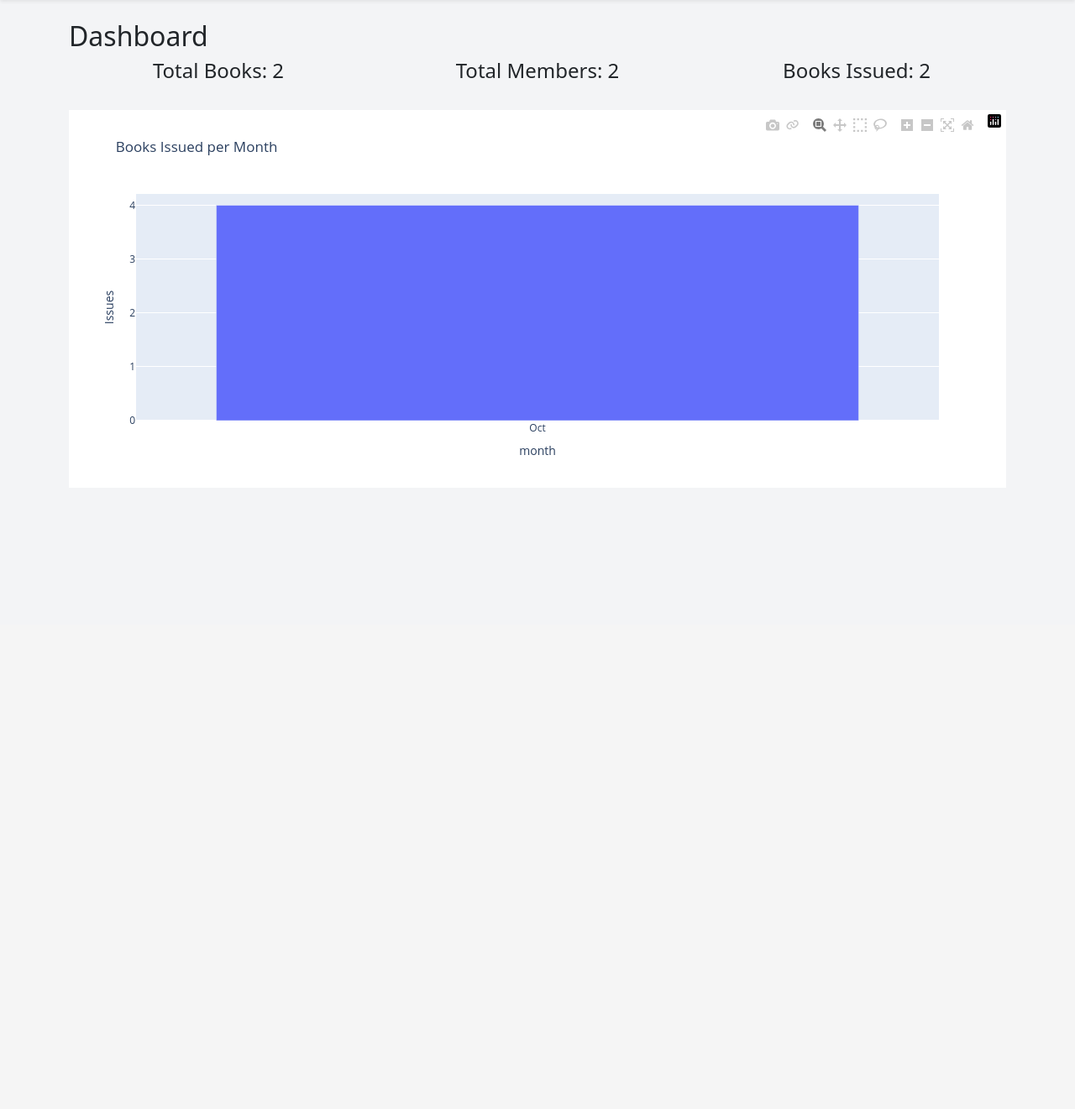
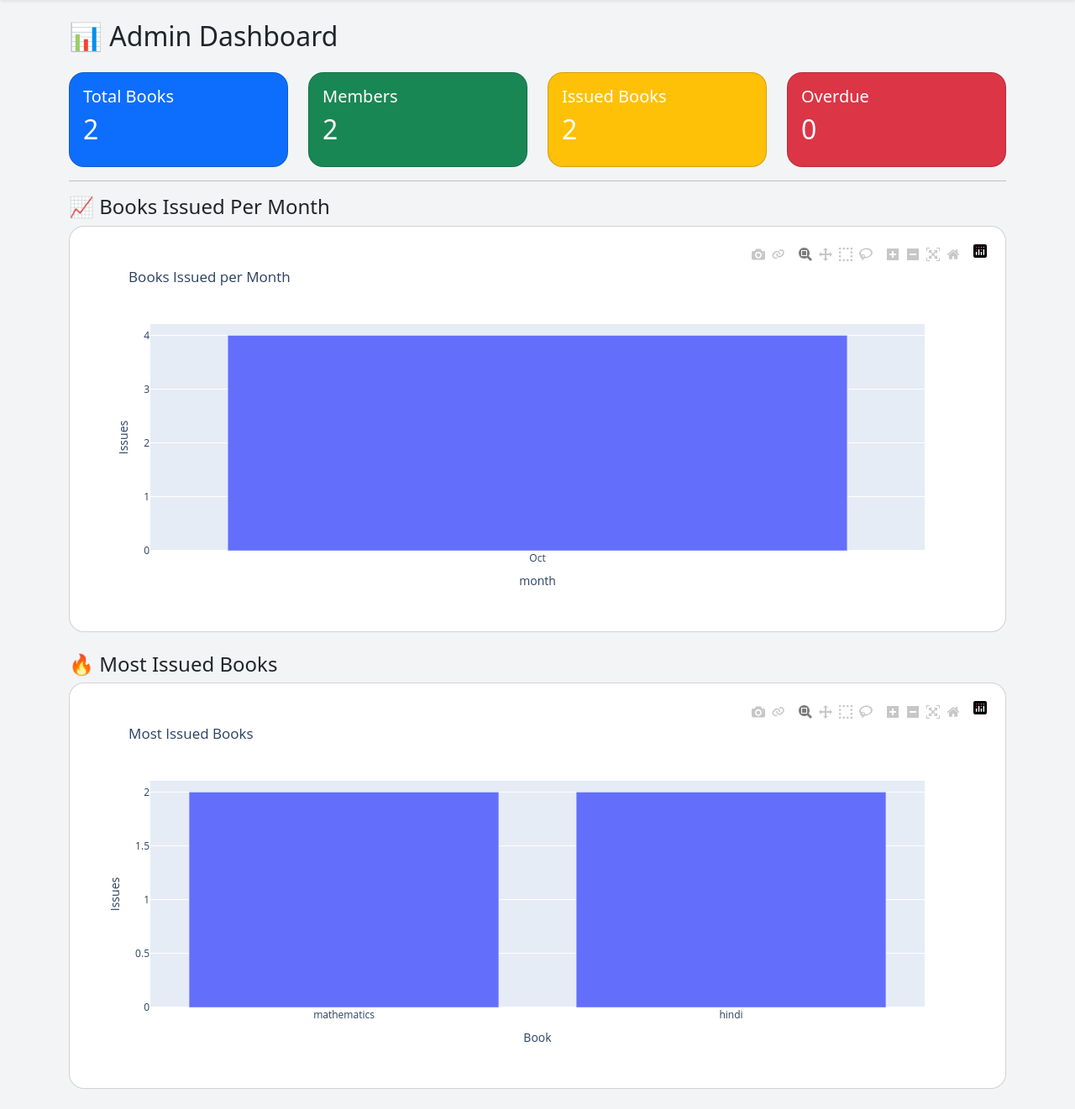
Before and after one commit to aadiiiitii001/Library-Management-System, a Flask app: page /dashboard in a window 1280 px wide. Shown: the part 56-1377 px from the top of the page at 84% size. Before the commit the page ends 598 px from the top, so only its background shows below. Run offline with Flask 3, Linux system fonts and the light colour scheme; a user stored in the database is signed in.

Commit message:
Update dashboard.html

```diff
--- a/templates/dashboard.html
+++ b/templates/dashboard.html
@@ -1,12 +1,50 @@
-{% extends "base.html" %}
+{% extends 'base.html' %}
 {% block content %}
-<h2>Dashboard</h2>
-<div class="row text-center mb-4">
-  <div class="col"><h4>Total Books: {{ total_books }}</h4></div>
-  <div class="col"><h4>Total Members: {{ total_members }}</h4></div>
-  <div class="col"><h4>Books Issued: {{ total_issued }}</h4></div>
+
+<h2 class="mb-4 animate__animated animate__fadeInDown">📊 Admin Dashboard</h2>
+
+<div class="row">
+
+    <div class="col-md-3">
+        <div class="card p-3 bg-primary text-white">
+            <h5>Total Books</h5>
+            <h2>{{ total_books }}</h2>
+        </div>
+    </div>
+
+    <div class="col-md-3">
+        <div class="card p-3 bg-success text-white">
+            <h5>Members</h5>
+            <h2>{{ total_members }}</h2>
+        </div>
+    </div>
+
+    <div class="col-md-3">
+        <div class="card p-3 bg-warning text-white">
+            <h5>Issued Books</h5>
+            <h2>{{ total_issued }}</h2>
+        </div>
+    </div>
+
+    <div class="col-md-3">
+        <div class="card p-3 bg-danger text-white">
+            <h5>Overdue</h5>
+            <h2>{{ overdue }}</h2>
+        </div>
+    </div>
+
 </div>
-<div>
-  {{ chart_html|safe }}
+
+<hr>
+
+<h4>📈 Books Issued Per Month</h4>
+<div class="card p-3 mb-4">
+    {{ chart_html | safe }}
 </div>
+
+<h4>🔥 Most Issued Books</h4>
+<div class="card p-3 mb-4">
+    {{ popular_html | safe }}
+</div>
+
 {% endblock %}
```
